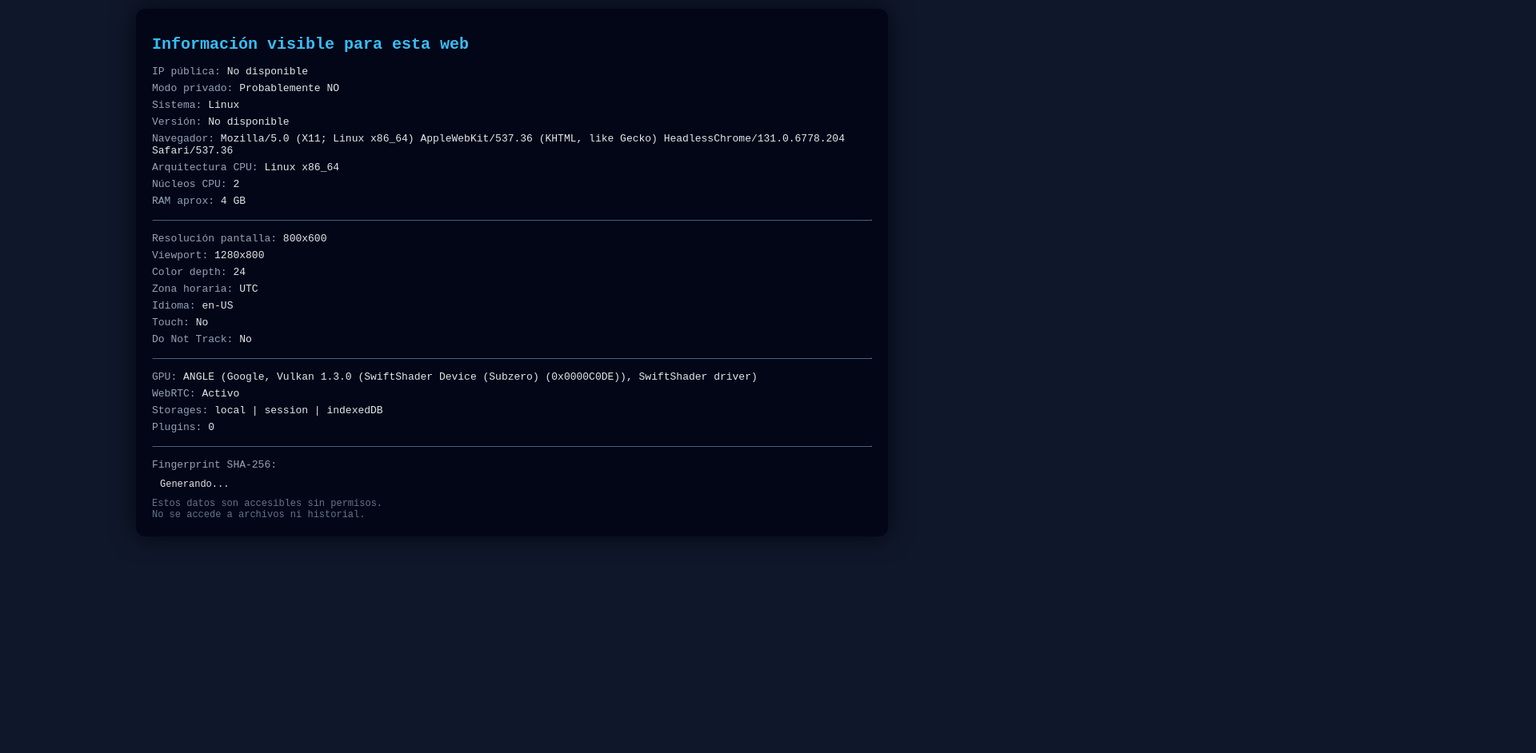
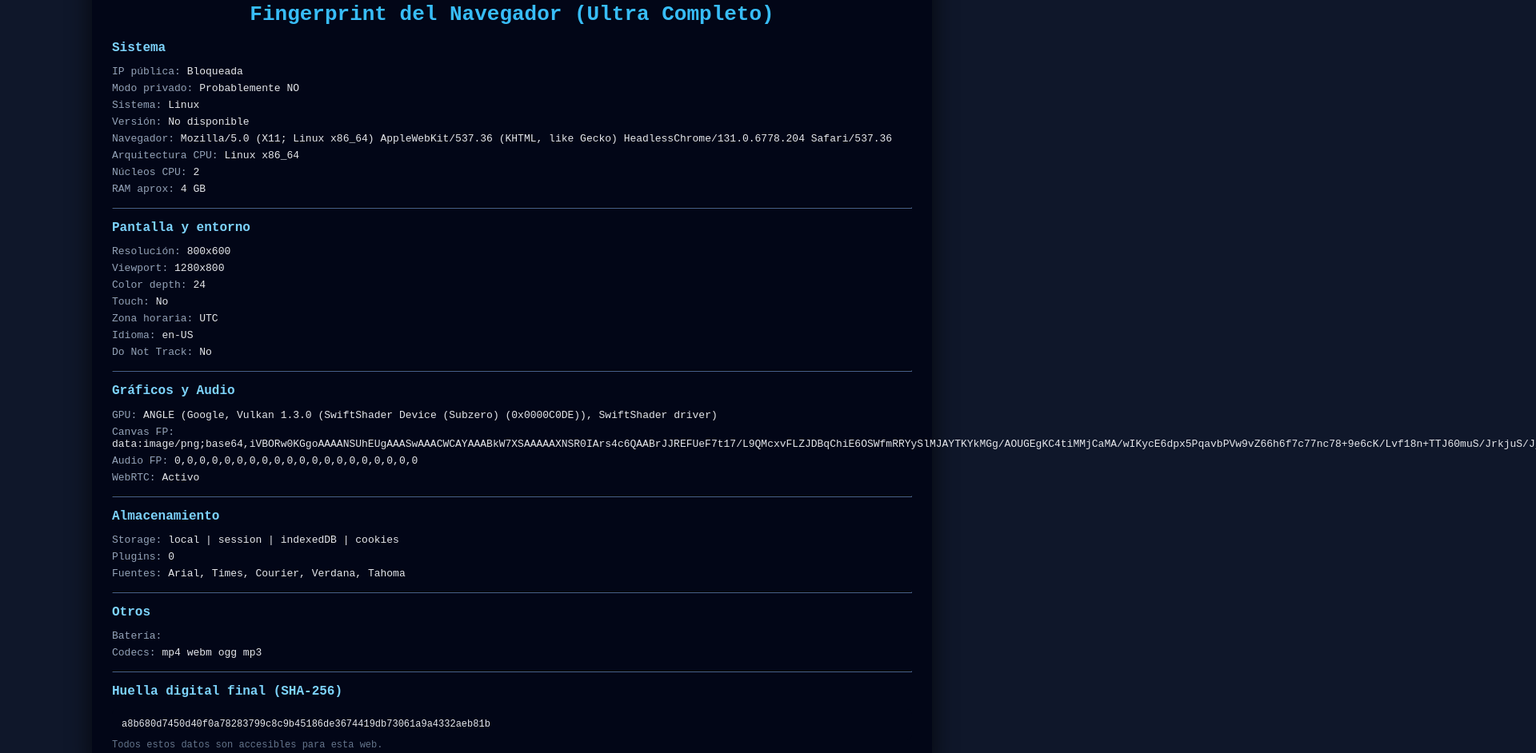
Before and after one commit to davidpiqueras-max/detector2, a plain HTML site: page index.html in a window 1280 px wide. Shown: the part 67-1009 px from the top of the page at 80% size, 1920 px wide, since content can reach past the window. Before the commit the page ends 816 px from the top, so only its background shows below. Drawn offline with Linux system fonts and the light colour scheme; no server answers.

Commit message:
Update index.html

```diff
--- a/index.html
+++ b/index.html
@@ -2,7 +2,7 @@
 <html lang="es">
 <head>
 <meta charset="UTF-8">
-<title>Fingerprint del Navegador</title>
+<title>Fingerprint Ultra Completo</title>
 
 <style>
 body{
@@ -11,19 +11,18 @@ body{
     font-family:monospace;
     display:flex;
     justify-content:center;
-    align-items:center;
-    min-height:100vh;
+    padding:20px;
 }
 .box{
     background:#020617;
-    padding:20px;
+    padding:25px;
     border-radius:12px;
     width:95%;
-    max-width:900px;
+    max-width:1000px;
     box-shadow:0 0 30px rgba(0,0,0,.7);
 }
-h1{color:#38bdf8;font-size:20px}
-.section{margin-top:15px}
+h1{color:#38bdf8;text-align:center}
+h2{color:#7dd3fc;font-size:16px;margin-top:15px}
 .item{margin-bottom:6px}
 .label{color:#94a3b8}
 .small{font-size:12px;color:#64748b}
@@ -31,7 +30,7 @@ hr{border-color:#1e293b;margin:15px 0}
 .fingerprint{
     word-break:break-all;
     background:#020617;
-    padding:10px;
+    padding:12px;
     border-radius:6px;
     font-size:12px;
 }
@@ -41,10 +40,10 @@ hr{border-color:#1e293b;margin:15px 0}
 <body>
 <div class="box">
 
-<h1>Información visible para esta web</h1>
+<h1>Fingerprint del Navegador (Ultra Completo)</h1>
 
-<div class="section">
-<div class="item"><span class="label">IP pública:</span> <span id="ip"></span></div>
+<h2>Sistema</h2>
+<div class="item"><span class="label">IP pública:</span> <span id="ip">Cargando…</span></div>
 <div class="item"><span class="label">Modo privado:</span> <span id="private"></span></div>
 <div class="item"><span class="label">Sistema:</span> <span id="os"></span></div>
 <div class="item"><span class="label">Versión:</span> <span id="osver"></span></div>
@@ -52,145 +51,161 @@ hr{border-color:#1e293b;margin:15px 0}
 <div class="item"><span class="label">Arquitectura CPU:</span> <span id="arch"></span></div>
 <div class="item"><span class="label">Núcleos CPU:</span> <span id="cores"></span></div>
 <div class="item"><span class="label">RAM aprox:</span> <span id="ram"></span></div>
-</div>
 
 <hr>
 
-<div class="section">
-<div class="item"><span class="label">Resolución pantalla:</span> <span id="res"></span></div>
+<h2>Pantalla y entorno</h2>
+<div class="item"><span class="label">Resolución:</span> <span id="res"></span></div>
 <div class="item"><span class="label">Viewport:</span> <span id="viewport"></span></div>
 <div class="item"><span class="label">Color depth:</span> <span id="color"></span></div>
+<div class="item"><span class="label">Touch:</span> <span id="touch"></span></div>
 <div class="item"><span class="label">Zona horaria:</span> <span id="tz"></span></div>
 <div class="item"><span class="label">Idioma:</span> <span id="lang"></span></div>
-<div class="item"><span class="label">Touch:</span> <span id="touch"></span></div>
 <div class="item"><span class="label">Do Not Track:</span> <span id="dnt"></span></div>
-</div>
 
 <hr>
 
-<div class="section">
+<h2>Gráficos y Audio</h2>
 <div class="item"><span class="label">GPU:</span> <span id="gpu"></span></div>
+<div class="item"><span class="label">Canvas FP:</span> <span id="canvasFP"></span></div>
+<div class="item"><span class="label">Audio FP:</span> <span id="audioFP"></span></div>
 <div class="item"><span class="label">WebRTC:</span> <span id="webrtc"></span></div>
-<div class="item"><span class="label">Storages:</span> <span id="storage"></span></div>
-<div class="item"><span class="label">Plugins:</span> <span id="plugins"></span></div>
-</div>
 
 <hr>
 
-<div class="section">
-<div class="label">Fingerprint SHA-256:</div>
-<div class="fingerprint" id="fp">Generando...</div>
-</div>
+<h2>Almacenamiento</h2>
+<div class="item"><span class="label">Storage:</span> <span id="storage"></span></div>
+<div class="item"><span class="label">Plugins:</span> <span id="plugins"></span></div>
+<div class="item"><span class="label">Fuentes:</span> <span id="fonts"></span></div>
+
+<hr>
+
+<h2>Otros</h2>
+<div class="item"><span class="label">Batería:</span> <span id="battery"></span></div>
+<div class="item"><span class="label">Codecs:</span> <span id="codecs"></span></div>
+
+<hr>
+
+<h2>Huella digital final (SHA‑256)</h2>
+<div class="fingerprint" id="fp">Generando…</div>
 
 <div class="small">
-Estos datos son accesibles sin permisos.<br>
-No se accede a archivos ni historial.
+Todos estos datos son accesibles para esta web.
 </div>
 
 </div>
 
 <script>
-/* ===== UTILIDADES ===== */
-function $(id){return document.getElementById(id)}
+const $=id=>document.getElementById(id);
 
+/* ========= HASH ========= */
 async function sha256(str){
-    const buf = new TextEncoder().encode(str)
-    const hash = await crypto.subtle.digest("SHA-256",buf)
-    return [...new Uint8Array(hash)].map(b=>b.toString(16).padStart(2,"0")).join("")
+  const buf=new TextEncoder().encode(str);
+  const hash=await crypto.subtle.digest("SHA-256",buf);
+  return [...new Uint8Array(hash)].map(b=>b.toString(16).padStart(2,"0")).join("");
 }
 
-/* ===== SISTEMA ===== */
+/* ========= SISTEMA ========= */
 function os(){
-    const ua=navigator.userAgent
-    if(/cros/i.test(ua))return"ChromeOS"
-    if(/win/i.test(ua))return"Windows"
-    if(/android/i.test(ua))return"Android"
-    if(/iphone|ipad/i.test(ua))return"iOS"
-    if(/mac/i.test(ua))return"macOS"
-    if(/linux/i.test(ua))return"Linux"
-    return"Desconocido"
+  const ua=navigator.userAgent;
+  if(/cros/i.test(ua))return"ChromeOS";
+  if(/win/i.test(ua))return"Windows";
+  if(/android/i.test(ua))return"Android";
+  if(/iphone|ipad/i.test(ua))return"iOS";
+  if(/mac/i.test(ua))return"macOS";
+  if(/linux/i.test(ua))return"Linux";
+  return"Desconocido";
+}
+function osver(){
+  const ua=navigator.userAgent;
+  if(/CrOS/.test(ua)){const m=ua.match(/CrOS [^ ]+ ([0-9.]+)/);return m?.[1]||"?"}
+  if(/Windows NT/.test(ua)){const m=ua.match(/Windows NT ([0-9.]+)/);return m?.[1]||"?"}
+  if(/Android/.test(ua)){const m=ua.match(/Android ([0-9.]+)/);return m?.[1]||"?"}
+  if(/OS ([0-9_]+)/.test(ua)&&/Mac|iPhone|iPad/.test(ua)){return RegExp.$1.replace(/_/g,".")}
+  return"No disponible";
 }
 
-function osver(){
-    const m=navigator.userAgent.match(/(Windows NT|Android|OS X|OS) ([0-9._]+)/i)
-    return m?m[2].replace(/_/g,"."):"No disponible"
+/* ========= PRIVADO ========= */
+async function isPrivate(){
+  try{
+    const {quota}=await navigator.storage.estimate();
+    return quota<120000000?"Probablemente SÍ":"Probablemente NO";
+  }catch{return"No determinado"}
 }
 
-/* ===== GPU ===== */
-function gpu(){
-    try{
-        const c=document.createElement("canvas")
-        const gl=c.getContext("webgl")
-        const dbg=gl.getExtension("WEBGL_debug_renderer_info")
-        return dbg?gl.getParameter(dbg.UNMASKED_RENDERER_WEBGL):"Limitado"
-    }catch{return"Bloqueado"}
+/* ========= FINGERPRINT ========= */
+function canvasFP(){
+  const c=document.createElement("canvas"),x=c.getContext("2d");
+  x.font="14px Arial";x.fillText("fingerprint",2,2);
+  return c.toDataURL();
+}
+function audioFP(){
+  try{
+    const ctx=new (window.AudioContext||window.webkitAudioContext)();
+    const o=ctx.createOscillator(),a=ctx.createAnalyser();
+    o.connect(a);o.start(0);
+    const d=new Uint8Array(a.frequencyBinCount);
+    a.getByteFrequencyData(d);
+    return d.slice(0,20).join(",");
+  }catch{return"blocked"}
+}
+function gpuFP(){
+  try{
+    const gl=document.createElement("canvas").getContext("webgl");
+    const dbg=gl.getExtension("WEBGL_debug_renderer_info");
+    return dbg?gl.getParameter(dbg.UNMASKED_RENDERER_WEBGL):"limited";
+  }catch{return"blocked"}
 }
 
-/* ===== PRIVADO ===== */
-async function isPrivate(){
-    try{
-        const {quota}=await navigator.storage.estimate()
-        return quota<120000000?"Probablemente SÍ":"Probablemente NO"
-    }catch{return"No determinado"}
-}
+/* ========= CARGA ========= */
+$("os").textContent=os();
+$("osver").textContent=osver();
+$("browser").textContent=navigator.userAgent;
+$("arch").textContent=navigator.platform;
+$("cores").textContent=navigator.hardwareConcurrency||"?";
+$("ram").textContent=navigator.deviceMemory?navigator.deviceMemory+" GB":"?";
+$("res").textContent=screen.width+"x"+screen.height;
+$("viewport").textContent=innerWidth+"x"+innerHeight;
+$("color").textContent=screen.colorDepth;
+$("touch").textContent=navigator.maxTouchPoints>0?"Sí":"No";
+$("tz").textContent=Intl.DateTimeFormat().resolvedOptions().timeZone;
+$("lang").textContent=navigator.language;
+$("dnt").textContent=navigator.doNotTrack||"No";
+$("gpu").textContent=gpuFP();
+$("canvasFP").textContent=canvasFP();
+$("audioFP").textContent=audioFP();
+$("webrtc").textContent=window.RTCPeerConnection?"Activo":"No";
+$("storage").textContent=[
+  localStorage?"local":"×",
+  sessionStorage?"session":"×",
+  indexedDB?"indexedDB":"×",
+  navigator.cookieEnabled?"cookies":"×"
+].join(" | ");
+$("plugins").textContent=navigator.plugins.length;
+$("fonts").textContent="Arial, Times, Courier, Verdana, Tahoma";
+$("codecs").textContent="mp4 webm ogg mp3";
 
-/* ===== STORAGE ===== */
-function storage(){
-    return [
-        localStorage?"local":"×",
-        sessionStorage?"session":"×",
-        indexedDB?"indexedDB":"×"
-    ].join(" | ")
-}
+isPrivate().then(v=>$("private").textContent=v);
 
-/* ===== PLUGINS ===== */
-function plugins(){
-    return navigator.plugins.length
-}
+/* ========= IP ========= */
+fetch("https://api.ipify.org?format=json")
+.then(r=>r.json())
+.then(d=>$("ip").textContent=d.ip)
+.catch(()=>$("ip").textContent="Bloqueada");
 
-/* ===== CARGA ===== */
-$("os").textContent=os()
-$("osver").textContent=osver()
-$("browser").textContent=navigator.userAgent
-$("arch").textContent=navigator.platform
-$("cores").textContent=navigator.hardwareConcurrency||"?"
-$("ram").textContent=navigator.deviceMemory?navigator.deviceMemory+" GB":"?"
-$("res").textContent=screen.width+"x"+screen.height
-$("viewport").textContent=innerWidth+"x"+innerHeight
-$("color").textContent=screen.colorDepth
-$("tz").textContent=Intl.DateTimeFormat().resolvedOptions().timeZone
-$("lang").textContent=navigator.language
-$("touch").textContent=navigator.maxTouchPoints>0?"Sí":"No"
-$("dnt").textContent=navigator.doNotTrack||"No"
-$("gpu").textContent=gpu()
-$("webrtc").textContent=window.RTCPeerConnection?"Activo":"No"
-$("storage").textContent=storage()
-$("plugins").textContent=plugins()
-
-isPrivate().then(v=>$("private").textContent=v)
-
-fetch("https://api.ipify.org?format=json")
-.then(r=>r.json()).then(d=>$("ip").textContent=d.ip)
-.catch(()=>$("ip").textContent="No disponible")
-
-/* ===== FINGERPRINT ===== */
+/* ========= FINGERPRINT FINAL ========= */
 (async()=>{
-const raw=[
-navigator.userAgent,
-navigator.language,
-screen.width,screen.height,
-screen.colorDepth,
-navigator.hardwareConcurrency,
-navigator.deviceMemory,
-gpu(),
-Intl.DateTimeFormat().resolvedOptions().timeZone,
-navigator.platform,
-navigator.maxTouchPoints
-].join("||")
-
-$("fp").textContent=await sha256(raw)
-})()
+  const raw=[
+    navigator.userAgent,navigator.language,
+    screen.width,screen.height,screen.colorDepth,
+    navigator.hardwareConcurrency,navigator.deviceMemory,
+    gpuFP(),canvasFP(),audioFP(),
+    navigator.maxTouchPoints,
+    Intl.DateTimeFormat().resolvedOptions().timeZone,
+    navigator.platform
+  ].join("||");
+  $("fp").textContent=await sha256(raw);
+})();
 </script>
-
 </body>
 </html>
```
